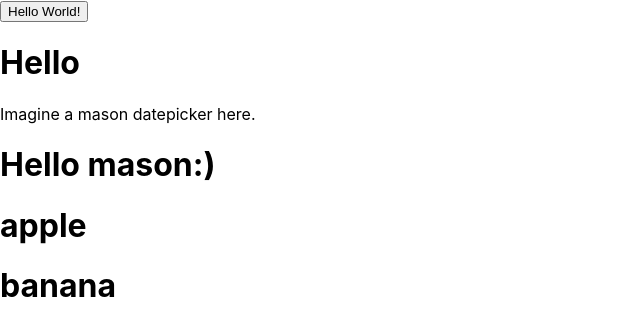
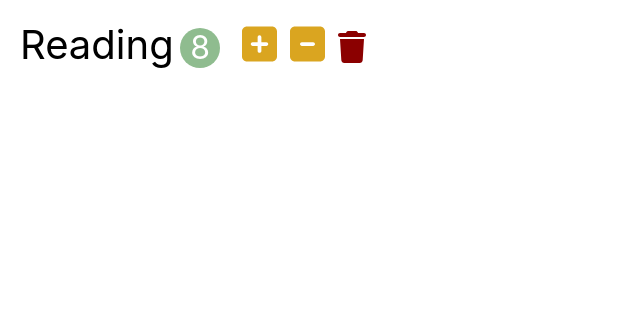
Before and after one commit to joung1010/react-basic-habit_tracker, a React (Create React App) app: page / in a window 1280 px wide. Shown: the top 336 px of the page, without its empty margins (0-640 px from the left). Built offline with nearby package versions, Linux system fonts and the light colour scheme; the HTML template or start-up script is replaced by a standard one.

Commit message:
Make Component

```diff
--- a/package.json
+++ b/package.json
@@ -3,6 +3,7 @@
   "version": "0.1.0",
   "private": true,
   "dependencies": {
+    "@fortawesome/fontawesome-free": "^6.1.1",
     "@testing-library/jest-dom": "^5.14.1",
     "@testing-library/react": "^13.0.0",
     "@testing-library/user-event": "^13.2.1",
--- a/src/app.css
+++ b/src/app.css
@@ -1,38 +1,69 @@
-.App {
-  text-align: center;
+/*
+상대 단위
+상대(relative) 단위란 고정되지 않고 어떤 기준에 따라서 유동적으로 바뀔 수 있는 길이를 나타내는 단위입니다.
+ 본 포스팅에서 다룰 em과 rem을 포함해 %, vw, vh 등이 대표적인 CSS의 상대 단위입니다.
+
+반면 절대(absolute) 단위는 어떤 상황에서든 항상 고정된 길이를 나타내는 단위입니다.
+대표적으로 예전부터 현재까지 많이 사용되는 px와 pt를 들 수 있고, cm나 in와 같은 실생활에서 많이 사용되는 단위들도 이 절대 단위에 범주에 속합니다.
+
+em 과 rem 공통점
+em과 rem은 둘 다 CCS의 font-size 속성 값에 비례해서 결정되는 상대 단위입니다. 예를 들어,
+font-size: 16px인 경우, 상대 단위는 브라우저에 의해서 다음과 같이 계산됩니다.
+0.5em = 16 px x 0.5 = 8px
+1em = 16 px x 1 = 16px
+2em = 16 px x 2 = 32px
+3em = 16 px x 3 = 48px
+
+em 과 rem 차이점
+em과 rem 단위의 기준은 font-size 속성 값이라고 했는데,
+정확히 어디에 있는 font-size 속성 값인지에 따라 차이가 발생합니다
+
+em의 경우, 해당 단위가 사용되고 있는 요소의 font-size 속성 값이 기준이 됩니다.
+반면에 rem에서 r은 root, 즉 최상위 요소를font-size 속성 값 의미합니다
+
+*/
+
+button {
+    outline: none;
+    border: 0;
+    cursor: pointer;
 }
 
-.App-logo {
-  height: 40vmin;
-  pointer-events: none;
+.habit {
+    font-size: 2.5rem;
+    padding: 0.5em;
+    list-style: none;
+}
+.habit-count {
+    display: inline-block;
+    text-align: center;
+    font-size: 2rem;
+    width: 2.5rem;
+    height: 2.5rem;
+    line-height: 2.5rem;
+    margin-left: 0.2em;
+    margin-right: 0.5em;
+    background-color: darkseagreen;
+    color: white;
+    border-radius: 50%;
 }
 
-@media (prefers-reduced-motion: no-preference) {
-  .App-logo {
-    animation: App-logo-spin infinite 20s linear;
-  }
+.habit-button {
+    font-size: 2.5rem;
+    margin: 0.01em;
+    background-color: transparent;
 }
 
-.App-header {
-  background-color: #282c34;
-  min-height: 100vh;
-  display: flex;
-  flex-direction: column;
-  align-items: center;
-  justify-content: center;
-  font-size: calc(10px + 2vmin);
-  color: white;
+.habit-button:hover {
+    opacity: 0.8;
 }
 
-.App-link {
-  color: #61dafb;
+.habit-increase, .habit-decrease {
+    color: goldenrod;
 }
 
-@keyframes App-logo-spin {
-  from {
-    transform: rotate(0deg);
-  }
-  to {
-    transform: rotate(360deg);
-  }
+.habit-delete {
+    font-size: 2rem;
+    vertical-align: center;
+    color: darkred;
 }
--- a/src/app.jsx
+++ b/src/app.jsx
@@ -1,34 +1,9 @@
 import './app.css';
 import React from "react";
-
-const MyComponents = {
-    DatePicker: function DatePicker(props) {
-        return <div>Imagine a {props.name} datepicker here.</div>;
-    }
-}
-const Button = props => {
-    const { kind, ...other } = props;
-    const className = kind === "primary" ? "PrimaryButton" : "SecondaryButton";
-    return <button className={className} {...other} />;
-};
-
+import Habit from "./components/habit";
 
 function App() {
-    const name = 'mason';
-
-    return (
-        <>
-            <Button kind="primary" other="other" test="test" onClick={() => console.log("clicked!")}>
-                Hello World!
-            </Button>
-        <h1>Hello</h1>
-            <MyComponents.DatePicker color="blue" name="mason"/>
-            {name && <h1>Hello {name}:)</h1>}
-            {
-                ['apple','banana'].map(item => <h1>{item}</h1>)
-            }
-        </>
-    );
+    return <Habit>Habbit</Habit>;
 }
 
 export default App;
--- /dev/null
+++ b/src/components/habit.jsx
@@ -0,0 +1,23 @@
+import React, {Component} from 'react';
+
+class Habit extends Component {
+    render() {
+        return (
+            <li className="habit">
+                <span className="habit-name">Reading</span>
+                <span className="habit-count">8</span>
+                <button className="habit-button habit-increase">
+                    <i className="fas fa-plus-square"></i>
+                </button>
+                <button className="habit-button habit-decrease">
+                    <i className="fas fa-minus-square"></i>
+                </button>
+                <button className="habit-button habit-delete">
+                    <i className="fas fa-trash"></i>
+                </button>
+            </li>
+        );
+    }
+}
+
+export default Habit;
--- a/src/index.js
+++ b/src/index.js
@@ -2,6 +2,7 @@ import React from 'react';
 import ReactDOM from 'react-dom';
 import './index.css';
 import App from './app';
+import '@fortawesome/fontawesome-free/js/all.js';
 
 ReactDOM.render(
     <React.StrictMode>
```
Also changed, not shown: 2 other files (tests, documents, lock files or other folders).
